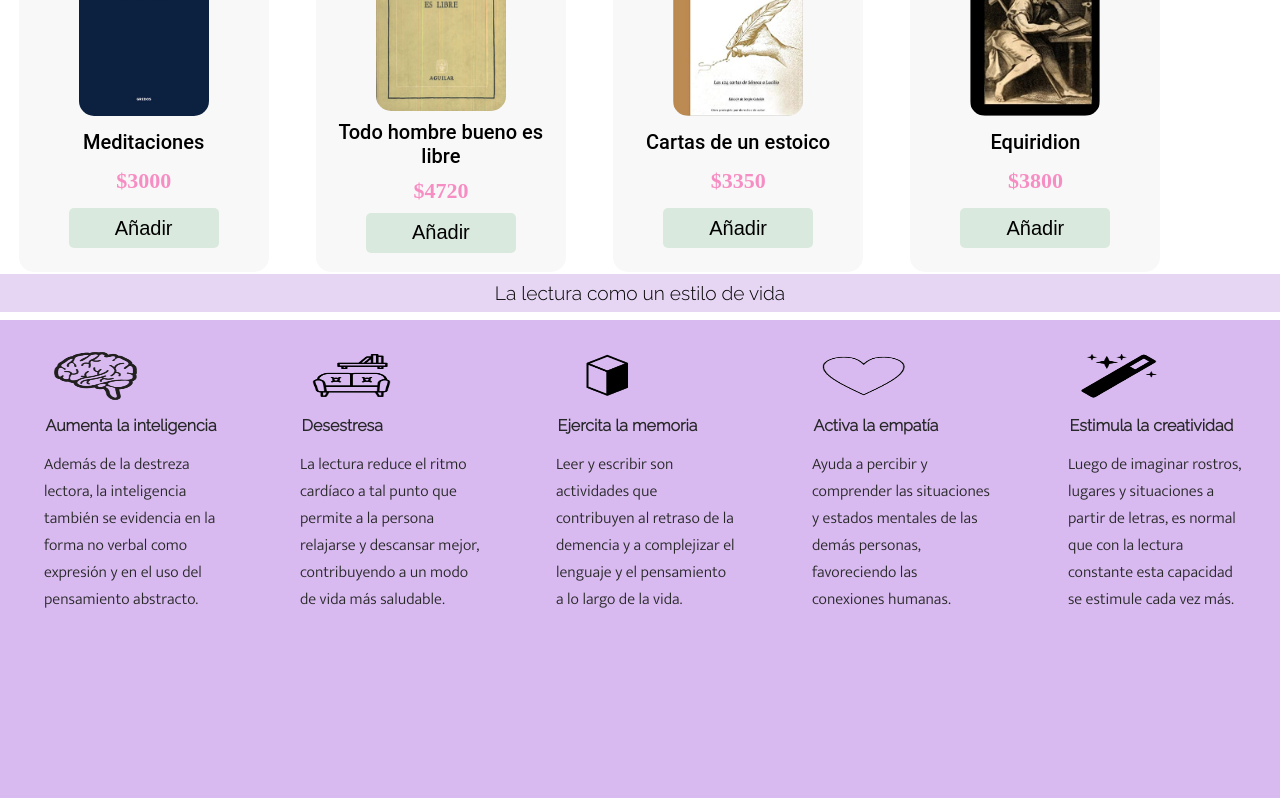
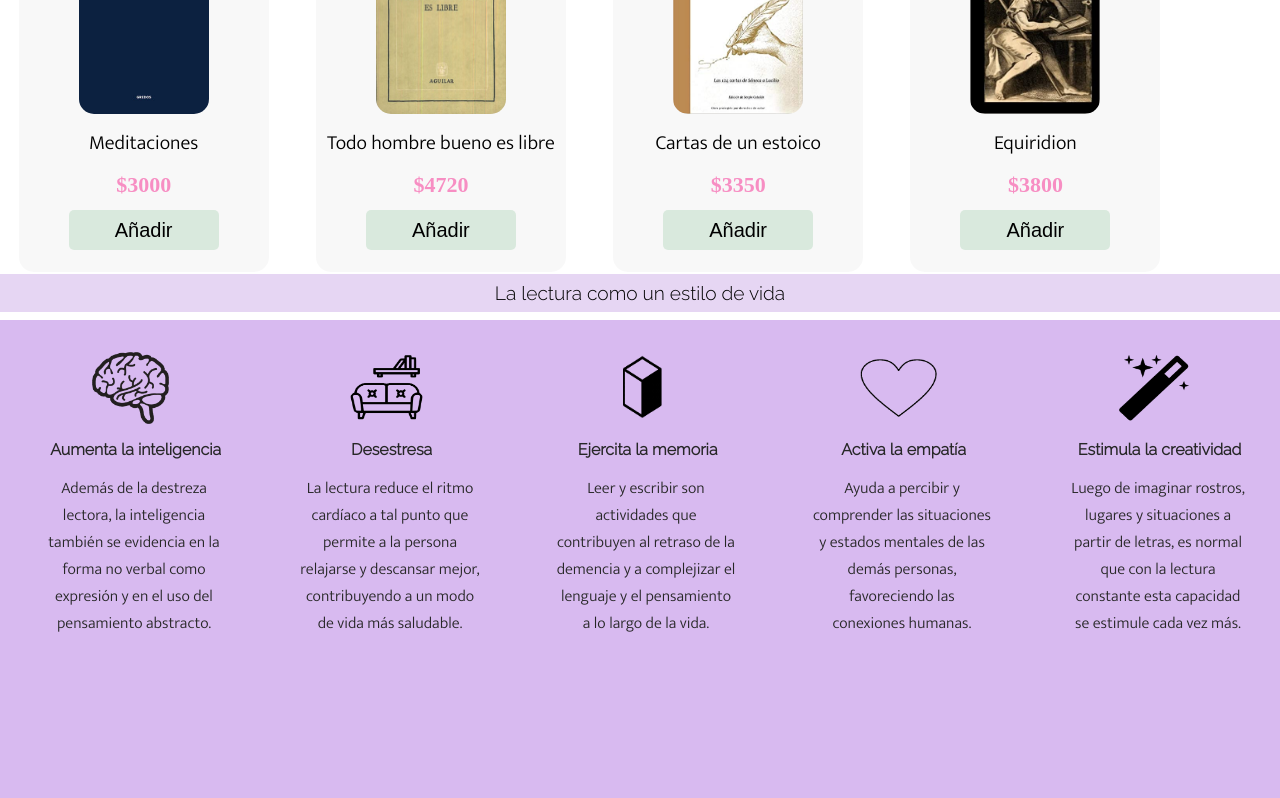
Before and after one commit to micaiann/Proyecto-React, a Next.js app: page / in a window 1280 px wide. Shown: the part 960-1758 px from the top of the page. Built offline with nearby package versions, Linux system fonts and the light colour scheme.

Commit message:
correcciones css 2

```diff
--- a/src/components/molecules/Navbar.js
+++ b/src/components/molecules/Navbar.js
@@ -66,7 +66,7 @@ const Navbar = () => {
               onClick={() => setShowCart(!showCart)}
             >
               <CartIcon />
-              <div class="count-products">
+              <div className="count-products">
                 <span id="count-products-reduce">
                   {cart.reduce((acum, item) => acum + item.quantity, 0)}
                 </span>
--- a/src/pages/index.js
+++ b/src/pages/index.js
@@ -32,7 +32,7 @@ const index = () => {
           <div className={styles.inicio}> </div>
 
           {/* CLÁSICOS */}
-          <div>
+          <div className="cards_container">
             <ShoppingCart />
           </div>
 
--- a/src/styles/globals.css
+++ b/src/styles/globals.css
@@ -26,13 +26,7 @@
 /*** Carrito ***/
 
 /* ShoppingCart */
-.container-global {
-  display: flex;
-  flex-direction: column;
-  align-items: end;
-  justify-content: flex-end;
-  padding: 30px 0 40px 0;
-}
+
 
 .container-icon {
   position: relative;
@@ -165,9 +159,9 @@
   height: 434px;
 }
 
-.grid-card h1 {
+.grid-card  h1 {
   grid-area: titulo;
-  font-family: "Roboto", sans-serif;
+  font-family: var(--first-font);
   font-size: 40px;
   font-weight: 500;
 }
@@ -485,6 +479,10 @@ a {
     margin-bottom: 1vh;
   }
    .estilos-img-beneficios {
+    height: 9vh;
+    width: 12vw;
+    margin-left: 44vw;
+    display:flex;
     padding-top: 2vh;
    }
 
@@ -500,6 +498,7 @@ a {
   }
 
   .div-contenedor-beneficios {
+
     margin-top: 0;
   }
 
@@ -519,20 +518,20 @@ a {
    }
 
   .h2-beneficios-lectura {
-    font-size: 1.6rem;
+    font-size: 1.5rem;
   }
 
   .estilos-h3-responsive {
-    font-size: 2rem;
+    font-size: 1.2rem;
     text-align: center
   }
 
   .estilos-parrafo-responsive {
-    font-size: 1.5rem;
+    font-size: 1rem;
     text-align: center
   }
   .divs-beneficios-lectura {
-    height: 180vh;
+    height: 140vh;
     width: 100%;
     background-color: #d8baf0;
   }
@@ -545,17 +544,10 @@ a {
     font-size: 1.2rem
   }
 
- .estilos-img-beneficios {
-    height: 10vh;
-    width: 6.5vw;
-    margin-left: 2vw;
-  }
-
-
   .estilos-h3-responsive {
     font-size: 1rem;
     width: 180px;
-    text-align: left;
+    text-align: center;
     margin-left: 1.1rem;
     margin-top: 1rem;
   }
@@ -563,7 +555,7 @@ a {
   .estilos-parrafo-responsive {
     font-size: 1rem;
     width: 180px;
-    text-align: left;
+    text-align: center;
     margin: 1rem
   }
 
@@ -587,11 +579,17 @@ a {
     height: 200px;
     width: 200px;
     margin: auto;
+
   }
 
   .div-grupo-imagenes {
     display:flex;
     flex-direction: row;
+  }
+  .estilos-img-beneficios {
+    height: 13vh;
+    width: 6vw;
+    margin-left: 32%;
   }
  }
 
@@ -687,6 +685,9 @@ a {
 
 .input-clase:focus ~.linea::before{
   width: 100%;
+}
+.pie-filas {
+  row-gap: 3px;
 }
 
 /**  SUSCRIPCIÓN **/
@@ -863,6 +864,10 @@ a {
   }
 
   @media screen and (min-width: 768px) and (max-width:1024px) {
+.cards_container {
+  height: 70vh;
+
+    }
 
 .grid-card {
   display: grid;
```
